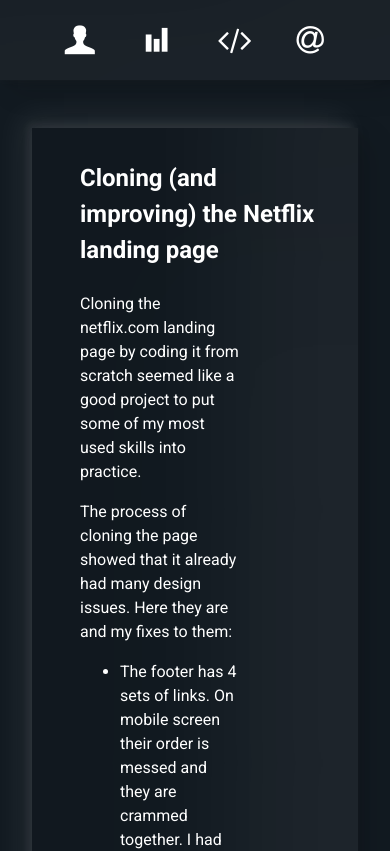
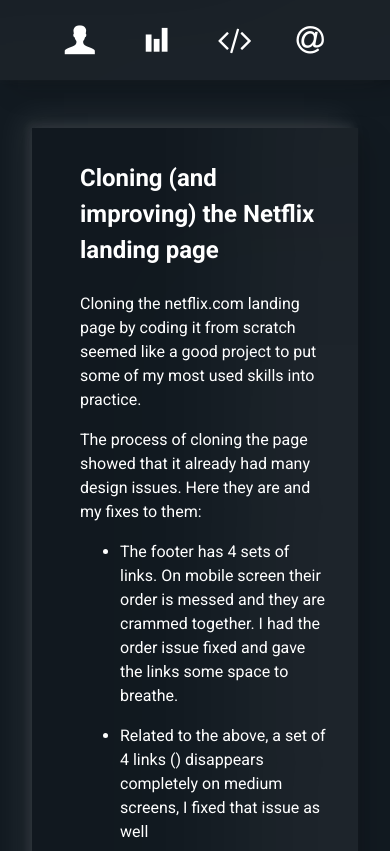
Before and after one commit to Mosaab-Emam/personal-website-source-code, a Nuxt app: page /portfolio in a window 390 px wide. Shown: the top 851 px of the page. Built offline with nearby package versions, Linux system fonts and the light colour scheme.

Commit message:
Skills section is now responsive

```diff
--- a/components/Skillbox.vue
+++ b/components/Skillbox.vue
@@ -28,7 +28,6 @@
 
 .skill-box h2 {
   text-transform: uppercase;
-  position: relative;
 }
 
 .skill-box p {
--- a/layouts/default.vue
+++ b/layouts/default.vue
@@ -44,6 +44,12 @@
   border-radius: 50%;
 }
 
+@media (max-width: 767px) {
+  .has-bullet:before {
+    left: -1.5rem;
+  }
+}
+
 *,
 *:before,
 *:after {
@@ -88,7 +94,7 @@
   }
 }
 
-@media (max-width: 991px) {
+@media (max-width: 767px) {
   .container {
     left: 2rem;
     right: 2rem;
--- a/pages/index.vue
+++ b/pages/index.vue
@@ -27,4 +27,10 @@
 .about main {
   margin-top: 4rem;
 }
+
+@media (max-width: 767px) {
+  .about {
+    text-align: center;
+  }
+}
 </style>
--- a/pages/portfolio.vue
+++ b/pages/portfolio.vue
@@ -100,6 +100,13 @@
   width: 65%;
 }
 
+@media (max-width: 991px) {
+  .project p,
+  .project ul {
+    width: auto;
+  }
+}
+
 .project ul,
 .project li {
   margin-bottom: 1rem;
```
